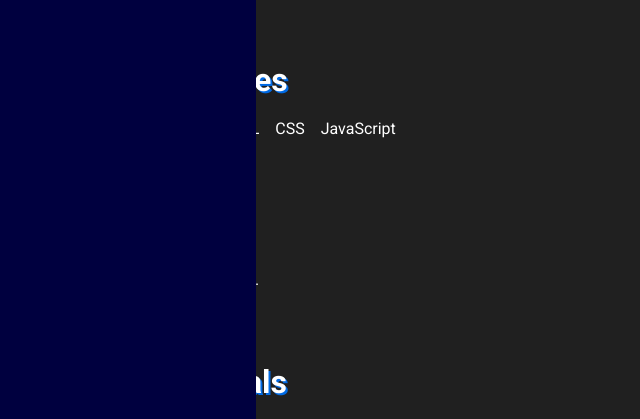
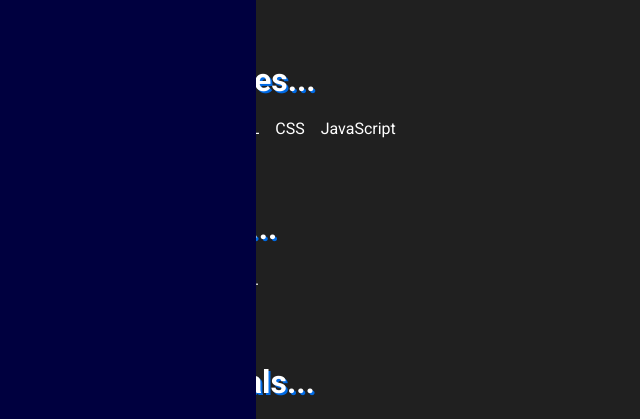
Before and after one commit to mebsport/Marcelus-Brown-Site_OLD, a plain HTML site: page index.html in a window 1280 px wide. Shown: the part 339-758 px from the top of the page, 0-640 px from the left. Drawn offline with nearby package versions, Linux system fonts and the light colour scheme; a web font is replaced by a local one.

Commit message:
made it the same

```diff
--- a/index.html
+++ b/index.html
@@ -87,7 +87,7 @@
           following my journey and feel free to contact me if you want.
         </p>
         <div class="needsSpacing">
-          <h1>Languages</h1>
+          <h1>Languages...</h1>
         </div>
         <ul class="languages">
           <li class="language">Java</li>
@@ -97,12 +97,12 @@
           <li class="language">JavaScript</li>
         </ul>
         <div class="needsSpacing">
-          <h1>Projects</h1>
+          <h1>Projects...</h1>
         </div>
         <p>Nothing here yet...</p>
         <ul class="socials">
         <div class="needsSpacing">
-          <h1>My Socials</h1>
+          <h1>My Socials...</h1>
         </div>
         <ul class="socials">
           <button class="social" id="github-link">GitHub</button>
```
